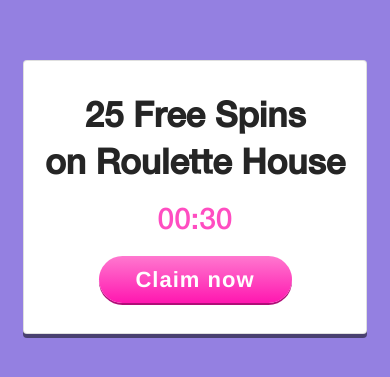
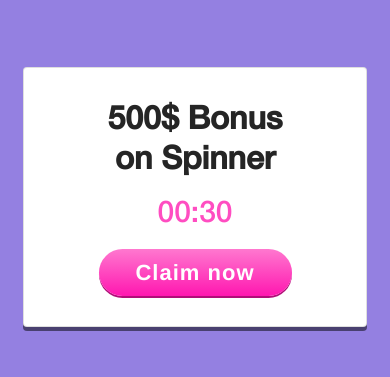
Before and after one commit to Ozmercer/spacebar-media-test, an Angular app: page / in a window 390 px wide. Shown: the part 233-610 px from the top of the page. Built offline with nearby package versions, Linux system fonts and the light colour scheme.

Commit message:
Improve sample data and add media query

```diff
--- a/src/app/claim-screen/claim-screen.component.sass
+++ b/src/app/claim-screen/claim-screen.component.sass
@@ -10,6 +10,7 @@
         box-shadow: 0 4px 0 0 rgba(0,0,0,0.50)
         border-radius: 4px
         width: 100%
+        max-width: 600px
         margin: 0 auto
 
         .title
@@ -52,8 +53,14 @@
                 margin-top: 40px
 
 @media screen and (min-width: 768px)
-    .claim .card
+    .prize .card
         width: 600px
         .title
             font-size: 45px
             line-height: 50px
+
+@media screen and (max-width: 400px)
+    .prize .card
+        .title
+            font-size: 32px
+            line-height: 40px
--- a/src/assets/DB/prizes-data.json
+++ b/src/assets/DB/prizes-data.json
@@ -9,25 +9,25 @@
         {
             "amount": "100",
             "prize": "Coins",
-            "game": "Poker Fever",
+            "game": "Candy Crush",
             "countdown": 60
         },
         {
             "amount": "3",
-            "prize": "Free Coupons",
+            "prize": "Coupons",
             "game": "Penguin Casino",
             "countdown": 130
         },
         {
             "amount": "100%",
-            "prize": "Match Bonus",
-            "game": "Black Jack Mania",
+            "prize": "Bonus",
+            "game": "Black Jack",
             "countdown": 300
         },
         {
-            "amount": "25",
-            "prize": "Free Spins",
-            "game": "Roulette House",
+            "amount": "500$",
+            "prize": "Bonus",
+            "game": "Spinner",
             "countdown": 35
         }
     ]
```
